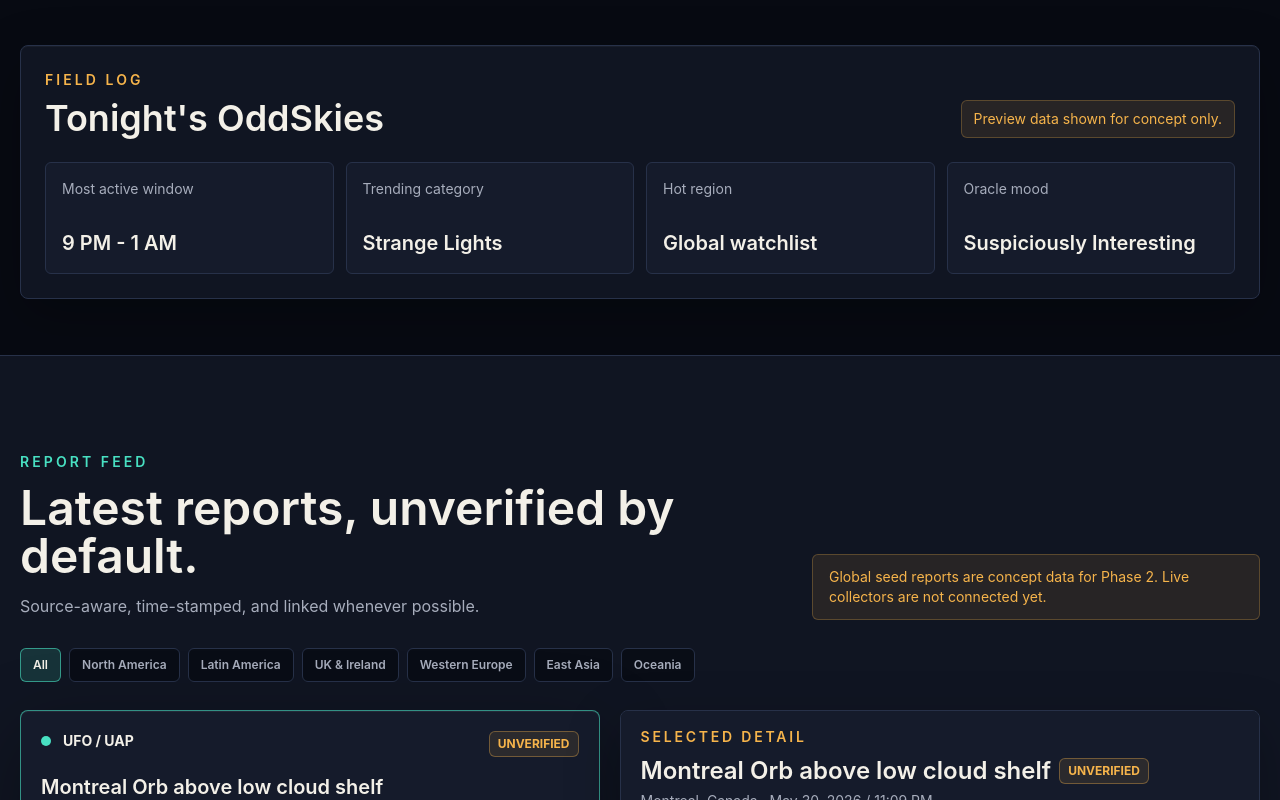
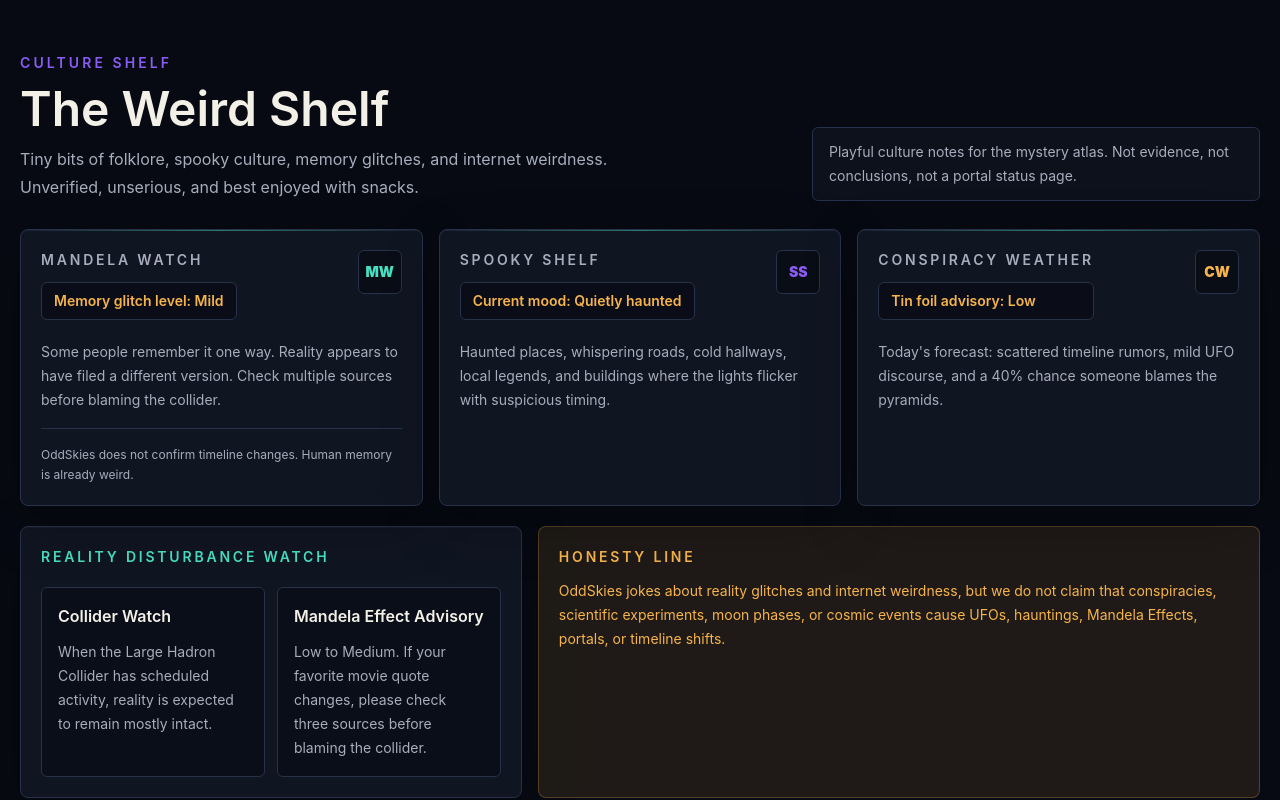
Before and after one commit to lochoa66x/oddskies, a Next.js app: page / in a window 1280 px wide. Shown: the part 2860-3660 px from the top of the page. Built offline with nearby package versions, Linux system fonts and the light colour scheme; no server answers; the database is empty.

Commit message:
Add Weird Shelf culture section

```diff
--- a/app/page.tsx
+++ b/app/page.tsx
@@ -6,6 +6,7 @@ import { LatestReports } from "@/components/LatestReports";
 import { OddSkiesOracle } from "@/components/OddSkiesOracle";
 import { SignalsWeirdness } from "@/components/SignalsWeirdness";
 import { TonightsOddSkies } from "@/components/TonightsOddSkies";
+import { WeirdShelf } from "@/components/WeirdShelf";
 import { getReports } from "@/lib/reports";
 
 export default async function Home() {
@@ -17,6 +18,7 @@ export default async function Home() {
       <CategoryStrip />
       <FeaturedRegions />
       <SignalsWeirdness reports={reports} />
+      <WeirdShelf />
       <TonightsOddSkies />
       <LatestReports reports={reports} />
       <OddSkiesOracle />
--- /dev/null
+++ b/components/WeirdShelf.tsx
@@ -0,0 +1,126 @@
+const shelfCards = [
+  {
+    accent: "text-signal-teal",
+    code: "MW",
+    copy:
+      "Some people remember it one way. Reality appears to have filed a different version. Check multiple sources before blaming the collider.",
+    disclaimer:
+      "OddSkies does not confirm timeline changes. Human memory is already weird.",
+    label: "Memory glitch level: Mild",
+    title: "Mandela Watch",
+  },
+  {
+    accent: "text-signal-violet",
+    code: "SS",
+    copy:
+      "Haunted places, whispering roads, cold hallways, local legends, and buildings where the lights flicker with suspicious timing.",
+    label: "Current mood: Quietly haunted",
+    title: "Spooky Shelf",
+  },
+  {
+    accent: "text-signal-amber",
+    code: "CW",
+    copy:
+      "Today's forecast: scattered timeline rumors, mild UFO discourse, and a 40% chance someone blames the pyramids.",
+    label: "Tin foil advisory: Low",
+    title: "Conspiracy Weather",
+  },
+];
+
+export function WeirdShelf() {
+  return (
+    <section className="bg-night-950 px-5 py-12 md:py-16" id="weird-shelf">
+      <div className="mx-auto max-w-7xl">
+        <div className="mb-7 flex flex-col gap-4 md:flex-row md:items-end md:justify-between">
+          <div>
+            <p className="text-sm font-semibold uppercase tracking-[0.22em] text-signal-violet">
+              Culture Shelf
+            </p>
+            <h2 className="mt-3 text-3xl font-semibold text-parchment md:text-5xl">
+              The Weird Shelf
+            </h2>
+            <p className="mt-3 max-w-2xl text-base leading-7 text-muted">
+              Tiny bits of folklore, spooky culture, memory glitches, and
+              internet weirdness. Unverified, unserious, and best enjoyed with
+              snacks.
+            </p>
+          </div>
+          <p className="max-w-md rounded-md border border-night-800 bg-night-900/70 px-4 py-3 text-sm leading-6 text-muted">
+            Playful culture notes for the mystery atlas. Not evidence, not
+            conclusions, not a portal status page.
+          </p>
+        </div>
+
+        <div className="grid gap-4 lg:grid-cols-3">
+          {shelfCards.map((card) => (
+            <article
+              className="field-card relative overflow-hidden rounded-lg p-5"
+              key={card.title}
+            >
+              <div className="absolute inset-x-0 top-0 h-px bg-gradient-to-r from-transparent via-signal-teal/45 to-transparent" />
+              <div className="flex items-start justify-between gap-4">
+                <div>
+                  <p className="text-sm font-semibold uppercase tracking-[0.2em] text-muted">
+                    {card.title}
+                  </p>
+                  <p className="mt-3 rounded-md border border-night-800 bg-night-950/65 px-3 py-2 text-sm font-semibold text-signal-amber">
+                    {card.label}
+                  </p>
+                </div>
+                <span
+                  className={`grid size-11 shrink-0 place-items-center rounded-md border border-night-800 bg-night-950/70 text-sm font-black ${card.accent}`}
+                >
+                  {card.code}
+                </span>
+              </div>
+              <p className="mt-5 text-sm leading-6 text-muted">{card.copy}</p>
+              {card.disclaimer ? (
+                <p className="mt-4 border-t border-night-800 pt-4 text-xs leading-5 text-muted">
+                  {card.disclaimer}
+                </p>
+              ) : null}
+            </article>
+          ))}
+        </div>
+
+        <div className="mt-5 grid gap-4 lg:grid-cols-[0.82fr_1.18fr]">
+          <article className="field-card rounded-lg p-5">
+            <p className="text-sm font-semibold uppercase tracking-[0.2em] text-signal-teal">
+              Reality Disturbance Watch
+            </p>
+            <div className="mt-5 grid gap-3 sm:grid-cols-2">
+              <div className="rounded-md border border-night-800 bg-night-950/60 p-4">
+                <p className="font-semibold text-parchment">Collider Watch</p>
+                <p className="mt-3 text-sm leading-6 text-muted">
+                  When the Large Hadron Collider has scheduled activity,
+                  reality is expected to remain mostly intact.
+                </p>
+              </div>
+              <div className="rounded-md border border-night-800 bg-night-950/60 p-4">
+                <p className="font-semibold text-parchment">
+                  Mandela Effect Advisory
+                </p>
+                <p className="mt-3 text-sm leading-6 text-muted">
+                  Low to Medium. If your favorite movie quote changes, please
+                  check three sources before blaming the collider.
+                </p>
+              </div>
+            </div>
+          </article>
+
+          <article className="rounded-lg border border-signal-amber/25 bg-signal-amber/10 p-5">
+            <p className="text-sm font-semibold uppercase tracking-[0.2em] text-signal-amber">
+              Honesty Line
+            </p>
+            <p className="mt-3 text-sm leading-6 text-signal-amber">
+              OddSkies jokes about reality glitches and internet weirdness, but
+              we do not claim that conspiracies, scientific experiments, moon
+              phases, or cosmic events cause UFOs, hauntings, Mandela Effects,
+              portals, or timeline shifts.
+            </p>
+          </article>
+        </div>
+      </div>
+    </section>
+  );
+}
```
